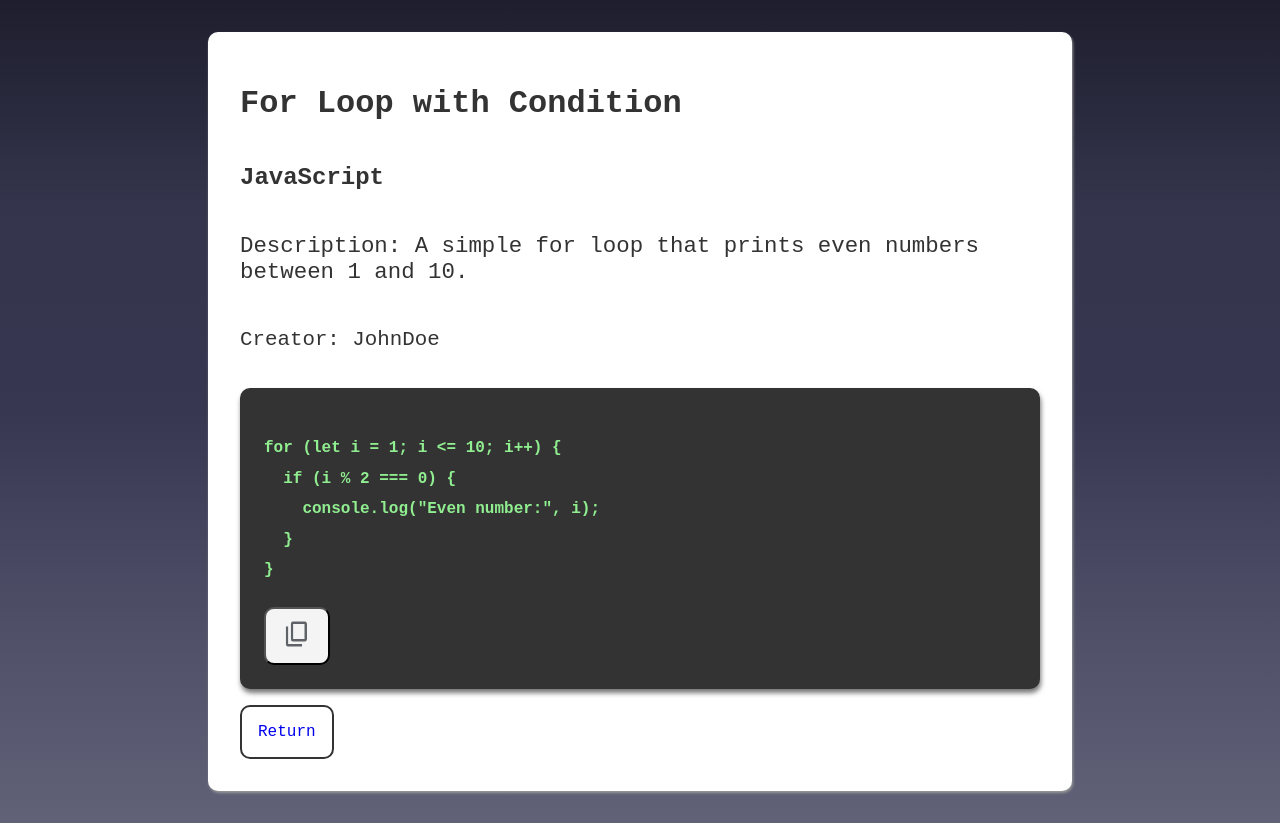
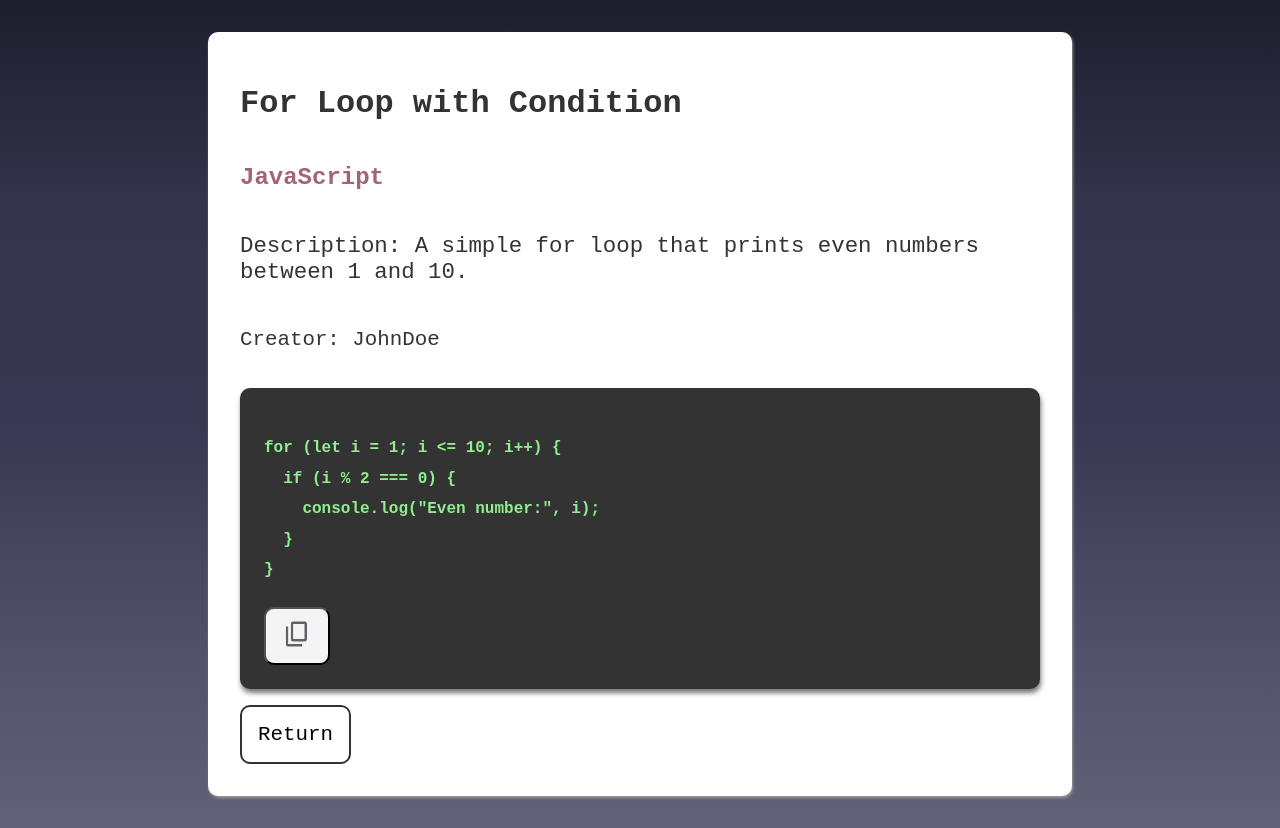
Before and after one commit to EmSley77/SnippetLookup, a React (Vite) app: page /view/1 in a window 1280 px wide. Built offline with nearby package versions, Linux system fonts and the light colour scheme.

Commit message:
adding a seperate css for snippet page

```diff
--- a/src/Components/Pages/App.jsx
+++ b/src/Components/Pages/App.jsx
@@ -53,6 +53,7 @@ export default function App() {
 
           <input
             onChange={e => setSearchInput(e.target.value)}
+            value={searchInput}
             className='search-input'
             type="text"
             placeholder='Search'
@@ -60,6 +61,7 @@ export default function App() {
 
           <select
             onChange={e => setCategory(e.target.value)}
+            value={category}
             style={{
               padding: "10px",
               borderRadius: "10px",
--- a/src/Components/Pages/Snippet.jsx
+++ b/src/Components/Pages/Snippet.jsx
@@ -2,9 +2,10 @@ import React, { useEffect, useState } from 'react';
 import { Link, useParams } from 'react-router';
 import { getById } from '../../js/data';
 import { copyCode } from '../../js/copy';
+import { colorGenerator } from '../../js/color';
 import checkIcon from '../../assets/check.png'
 import copyIcon from '../../assets/copy.png'
-
+import "../../Styles/snippet.css";
 
 export default function Snippet() {
   const param = useParams();
@@ -31,73 +32,29 @@ export default function Snippet() {
     }
     fetchById()
   }, [param.snippetid])
-  getById()
 
 
   return (
-    <div
-      style={{
-        display: "flex",
-        flexDirection: "column",
-        justifyContent: "center",
-        alignItems: "center"
-      }}>
-      <div
-        style={{
-          color: "#333",
-          background: "#fff",
-          display: "flex",
-          flexDirection: "column",
-          boxShadow: "1px 2px 3px #999",
-          width: "800px",
-          margin: "2rem",
-          padding: "2rem",
-          borderRadius: "10px",
-        }}>
+    <div className="container">
+      <div className="snippet-box">
         <h1>{snippet.title}</h1>
-        <h2>{snippet.language}</h2>
-        <p style={{fontSize:"1.4rem"}}>Description: {snippet.description}</p>
-        <p style={{fontSize:"1.3rem"}}>Creator: {snippet.user}</p>
-        <pre
-          style={{
-            display: "flex",
-            flexDirection: "column",
-            color: "lightgreen",
-            justifyContent:"flex-start",
-            alignItems:"flex-start",
-            padding: "1.5rem",
-            backgroundColor: "#333",
-            borderRadius: "10px",
-            boxShadow: "1px 4px 5px #777",
-            wordWrap: "break-word",
-            wordBreak: "break-word",
-            whiteSpace: "pre-wrap",
-            lineHeight: "1.9rem"
-
-
-          }}> <h4>{snippet.code}</h4>
-          <button onClick={() => copyCode(snippet.code, setIsCopied, isCopied)}>{isCopied ? <img
-            style={{ height: "30px" }}
-            src={checkIcon}
-            alt="copy icon"
-          /> :
-            <img
-              src={copyIcon}
-              style={{ height: "30px" }}
-              alt='check icon'
-            />}</button>
+        <h2 style={{ color: colorGenerator() }}>{snippet.language}</h2>
+        <p className="description">Description: {snippet.description}</p>
+        <p className="creator">Creator: {snippet.user}</p>
+        <pre className="code-block">
+          <h4>{snippet.code}</h4>
+          <button onClick={() => copyCode(snippet.code, setIsCopied, isCopied)}>
+            {isCopied ? (
+              <img className="icon" src={checkIcon} alt="check icon" />
+            ) : (
+              <img className="icon" src={copyIcon} alt="copy icon" />
+            )}
+          </button>
         </pre>
-        <Link
-          style={{
-            textDecoration: "none",
-            padding: "1rem",
-            background: "#fff",
-            border: "2px solid #333",
-            borderRadius: "10px",
-            width:"fit-content"
-          }}
-          to={"/"}>Return</Link>
+        <Link className="return-link" to={"/"}>
+          Return
+        </Link>
       </div>
     </div>
-  )
-}
+  );
+};
--- /dev/null
+++ b/src/Styles/snippet.css
@@ -0,0 +1,61 @@
+.container {
+    display: flex;
+    flex-direction: column;
+    justify-content: center;
+    align-items: center;
+}
+
+.snippet-box {
+    color: #333;
+    background: #fff;
+    display: flex;
+    flex-direction: column;
+    box-shadow: 1px 2px 3px #999;
+    width: 800px;
+    margin: 2rem;
+    padding: 2rem;
+    border-radius: 10px;
+}
+
+.description {
+    font-size: 1.4rem;
+}
+
+.creator {
+    font-size: 1.3rem;
+}
+
+.code-block {
+    display: flex;
+    flex-direction: column;
+    color: lightgreen;
+    justify-content: flex-start;
+    align-items: flex-start;
+    padding: 1.5rem;
+    background-color: #333;
+    border-radius: 10px;
+    box-shadow: 1px 4px 5px #777;
+    word-wrap: break-word;
+    word-break: break-word;
+    white-space: pre-wrap;
+    line-height: 1.9rem;
+}
+
+.icon {
+    height: 30px;
+}
+
+.return-link {
+    text-decoration: none;
+    padding: 1rem;
+    border: 2px solid #333;
+    border-radius: 10px;
+    width: fit-content;
+    transition: 0.6s ease-out;
+    color: #000;
+    font-size: 1.3rem;
+}
+
+.return-link:hover {
+    background: #99999989;
+}
```
